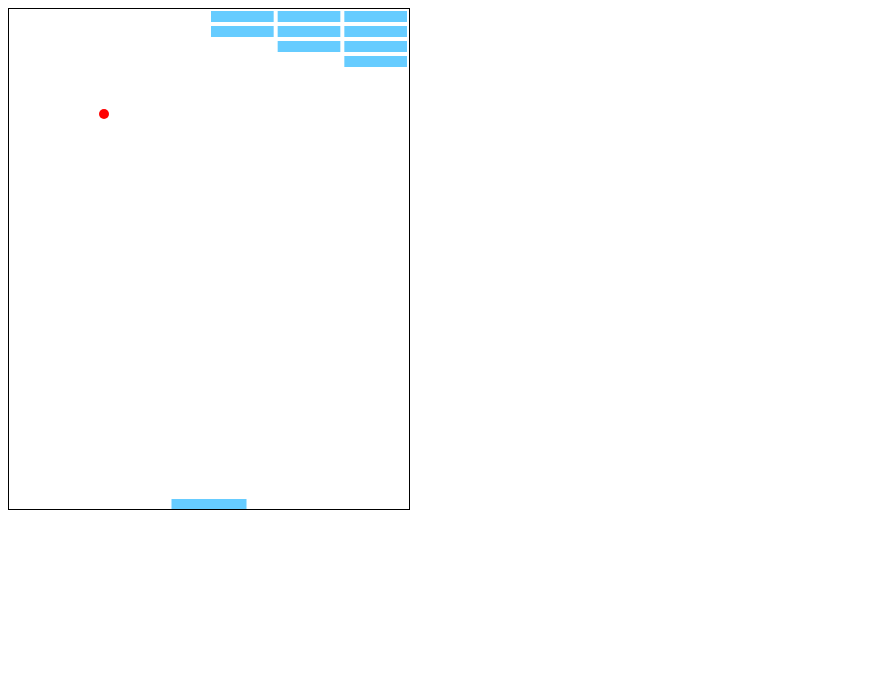
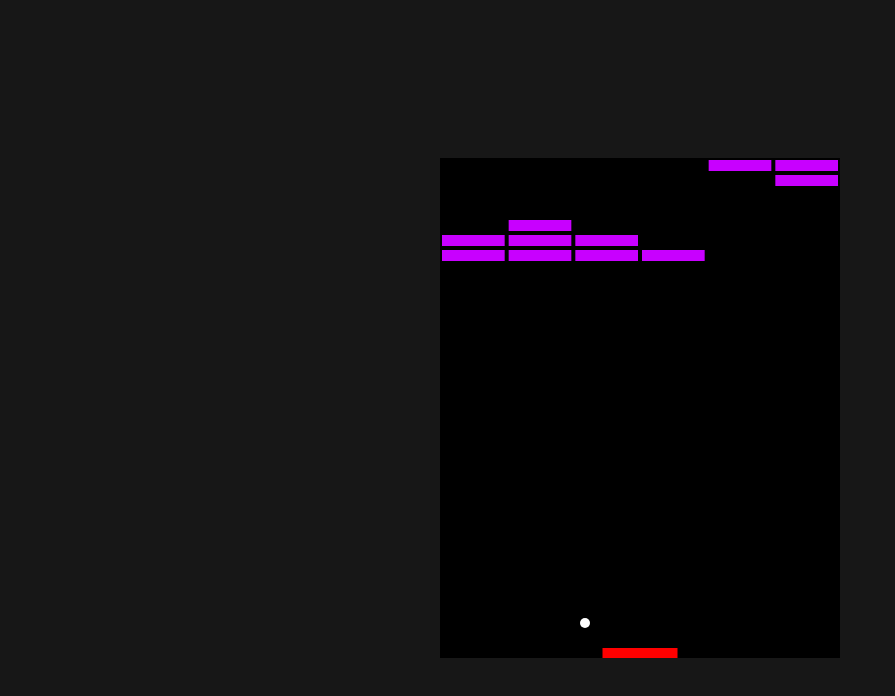
Before and after one commit to akshayr96/paddle-js, a website built with Parcel: page index.html in a window 1280 px wide. Shown: the whole page, without its empty margins (0-895 px from the left). Built offline with nearby package versions, Linux system fonts and the light colour scheme.

Commit message:
Added theme

```diff
--- a/index.html
+++ b/index.html
@@ -7,8 +7,12 @@
     <title>Paddle JS</title>
     <link rel="icon" href="/assets/favicon.png" type="image/gif" sizes="16x16">
     <style>
-        #game{
-            border: solid black 1px;
+        body{
+            display: flex;
+            justify-content: space-around;
+            align-items: center;
+            background-color: #171717;
+            height: 100vh;
         }
     </style>
 </head>
--- a/scripts/ball.js
+++ b/scripts/ball.js
@@ -12,6 +12,7 @@ class Ball{
         this.dy = this.speed
         this.collision = false
         this.paddle = paddle
+        this.color = config.ball.color
     }
 
     update(){
@@ -21,7 +22,7 @@ class Ball{
     }
 
     draw(ctx){
-        ctx.fillStyle ='red'
+        ctx.fillStyle = this.color
         ctx.beginPath();
         ctx.arc(this.centerCoordinates.x, this.centerCoordinates.y, this.radius, 0, 2*Math.PI);
         ctx.fill()
--- a/scripts/config.js
+++ b/scripts/config.js
@@ -5,18 +5,20 @@ let config = {
     },
     ball:{
         radius: 5,
-        speed: 5
+        speed: 5,
+        color: '#fff'
     },
     paddle:{
         width: 75,
         height: 10,
-        speed: 7
+        speed: 7,
+        color: 'red'
     },
     brick: {
         height: 15,
         border: 2,
-        fill: "#66ccff",
-        stroke: "#fff"
+        fill: "#c800ff",
+        stroke: "#000"
     }
 }
 
--- a/scripts/index.js
+++ b/scripts/index.js
@@ -11,6 +11,7 @@ let ctx = canvas.getContext('2d')
 canvas.width = config.game.width
 canvas.height = config.game.height
 
+
 let paddle = new Paddle(config)
 let ball = new Ball(config, paddle)
 let bricks = new Bricks(config, levels, ball)
@@ -18,6 +19,9 @@ new Events(paddle)
 
 function gameLoop(){
     ctx.clearRect(0, 0, canvas.width, canvas.height)
+
+    ctx.fillStyle = "#000";
+    ctx.fillRect(0, 0, canvas.width, canvas.height);
 
     paddle.update()
     paddle.draw(ctx)
--- a/scripts/levels.js
+++ b/scripts/levels.js
@@ -1,5 +1,8 @@
 const levels = [
     [
+        [1,1,1,1,1,1],
+        [1,1,1,1,1,1],
+        [1,1,1,1,1,1],
         [1,1,1,1,1,1],
         [1,1,1,1,1,1],
         [1,1,1,1,1,1],
--- a/scripts/paddle.js
+++ b/scripts/paddle.js
@@ -10,6 +10,7 @@ class Paddle {
         }
         this.speed = 0
         this.maxSpeed = config.paddle.speed
+        this.color = config.paddle.color
     }
 
     update() {
@@ -18,7 +19,7 @@ class Paddle {
     }
 
     draw(ctx) {
-        ctx.fillStyle ='#66ccff'
+        ctx.fillStyle =this.color
         ctx.fillRect(this.position.x, this.position.y, this.width, this.height)
     }
 
```
